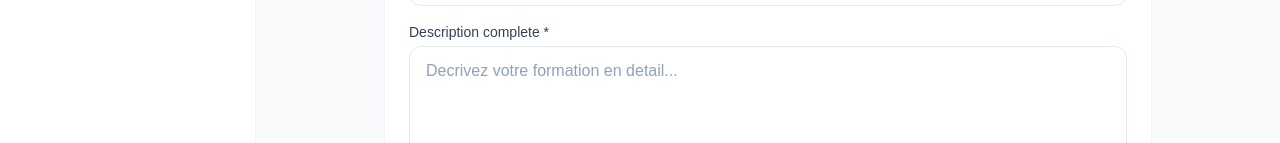
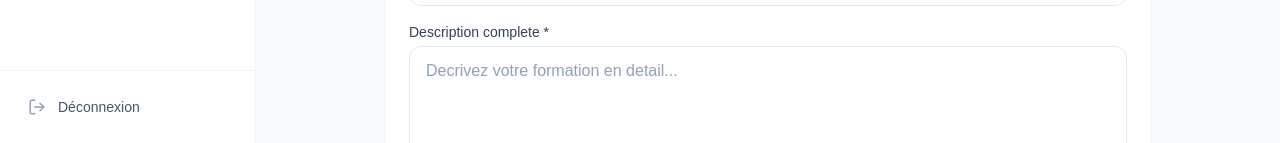
Before and after one commit to lfdweb123-sys/lfdweblearn, a Next.js app: page /instructor/courses/new in a window 1280 px wide. Shown: the part 657-800 px from the top of the page. Built offline with nearby package versions, Linux system fonts and the light colour scheme; no server answers; the database is empty; sample sign-in values are in the browser's storage.

Commit message:
fix: instructor sidebar fixed height - no scroll with page

```diff
--- a/app/instructor/layout.tsx
+++ b/app/instructor/layout.tsx
@@ -36,11 +36,11 @@
   }
 
   return (
-    <div className="min-h-screen bg-slate-50 flex">
+    <div className="h-screen bg-slate-50 flex overflow-hidden">
       <InstructorSidebar />
-      <div className="flex-1 flex flex-col min-w-0">
+      <div className="flex-1 flex flex-col min-w-0 overflow-hidden">
         <InstructorHeader />
-        <main className="flex-1 p-6 overflow-auto">
+        <main className="flex-1 p-6 overflow-y-auto">
           {children}
         </main>
       </div>
--- a/components/layout/InstructorSidebar.tsx
+++ b/components/layout/InstructorSidebar.tsx
@@ -61,9 +61,10 @@
   }
 
   return (
-    <aside className="w-64 bg-white border-r border-slate-100 flex flex-col min-h-screen sticky top-0">
+    <aside className="w-64 bg-white border-r border-slate-100 flex flex-col h-screen sticky top-0 overflow-y-auto">
+
       {/* Logo */}
-      <div className="p-6 border-b border-slate-100">
+      <div className="p-6 border-b border-slate-100 flex-shrink-0">
         <Link href="/instructor">
           <span className="text-xl font-bold text-sky-600">LFD</span>
           <span className="text-xl font-bold text-orange-500"> Web Learn</span>
@@ -72,7 +73,7 @@
       </div>
 
       {/* Profil */}
-      <div className="px-4 py-4 border-b border-slate-100">
+      <div className="px-4 py-4 border-b border-slate-100 flex-shrink-0">
         <div className="flex items-center gap-3">
           <div className="w-9 h-9 rounded-full bg-sky-100 flex items-center justify-center text-sky-600 font-semibold text-sm">
             {userProfile?.displayName?.charAt(0).toUpperCase() || 'F'}
@@ -119,7 +120,7 @@
       </nav>
 
       {/* Déconnexion */}
-      <div className="p-4 border-t border-slate-100">
+      <div className="p-4 border-t border-slate-100 flex-shrink-0">
         <button
           onClick={handleLogout}
           className="flex items-center gap-3 px-3 py-2.5 rounded-xl text-sm font-medium text-slate-600 hover:bg-red-50 hover:text-red-600 transition-all w-full"
```
